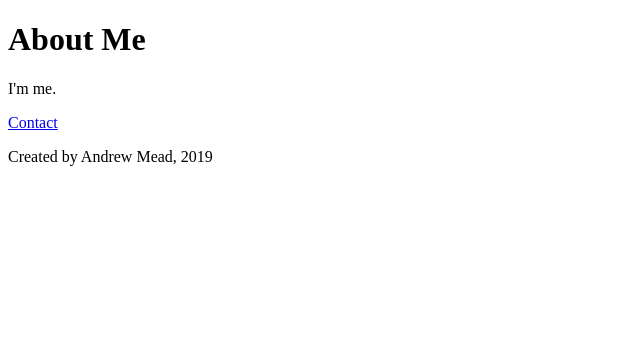
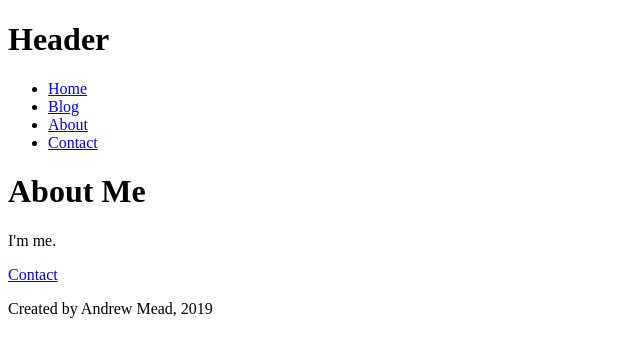
Before and after one commit to newt0/gatsby-bootcamp-ja, a Gatsby site: page /about in a window 1280 px wide. Shown: the whole page, without its empty margins (0-640 px from the left). Built offline with nearby package versions, Linux system fonts and the light colour scheme; Gatsby itself is replaced by a stand-in of ours.

Commit message:
chap4/Create a shared page header

```diff
--- /dev/null
+++ b/src/components/header.js
@@ -0,0 +1,28 @@
+import React from 'react'
+import { Link } from 'gatsby'
+
+const Header = () => {
+  return (
+    <header>
+      <h1>Header</h1>
+      <nav>
+        <ul>
+          <li>
+            <Link to="/">Home</Link>
+          </li>
+          <li>
+            <Link to="/blog">Blog</Link>
+          </li>
+          <li>
+            <Link to="/about">About</Link>
+          </li>
+          <li>
+            <Link to="/contact">Contact</Link>
+          </li>
+        </ul>
+      </nav>
+    </header>
+  )
+}
+
+export default Header
--- a/src/pages/about.js
+++ b/src/pages/about.js
@@ -1,10 +1,12 @@
 import React from 'react'
 import { Link } from 'gatsby'
 import Footer from '../components/footer'
+import Header from '../components/header'
 
 const AboutPage = () => {
   return (
     <div>
+      <Header />
       <h1>About Me</h1>
       <p>I'm me.</p>
       <p><Link to="/contact">Contact</Link></p>
--- a/src/pages/blog.js
+++ b/src/pages/blog.js
@@ -1,9 +1,11 @@
 import React from 'react'
 import Footer from '../components/footer'
+import Header from '../components/header'
 
 const BlogPage = () => {
   return (
     <div>
+      <Header />
       <h1>Blog</h1>
       <p>Blog will show up here later on.</p>
       <Footer />
--- a/src/pages/contact.js
+++ b/src/pages/contact.js
@@ -1,10 +1,12 @@
 import React from 'react'
 
 import Footer from '../components/footer'
+import Header from '../components/header'
 
 const ContactPage = () => {
   return (
     <div>
+      <Header />
       <h1>Contact</h1>
       <p>The best way to reach me is via <a href="https://twitter.com/kyohei_ai" target="_blank">@kyohei_ai</a>on Twitter!</p>
       <Footer />
--- a/src/pages/index.js
+++ b/src/pages/index.js
@@ -1,10 +1,12 @@
 import React from 'react'
 import { Link } from 'gatsby'
 import Footer from '../components/footer'
+import Header from '../components/header'
 
 const IndexPage = () => {
   return (
     <div>
+      <Header />
       <h1>Hello.</h1>
       <h2>I'm Kyohei, a web developer living in Tokyo.</h2>
       <p>Need a developer? <a href="/contact">Contact me.</a></p>
```
